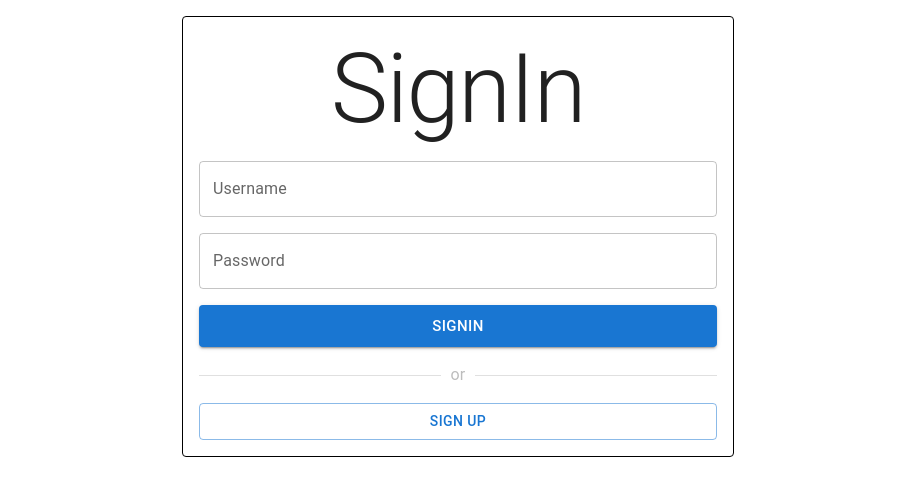
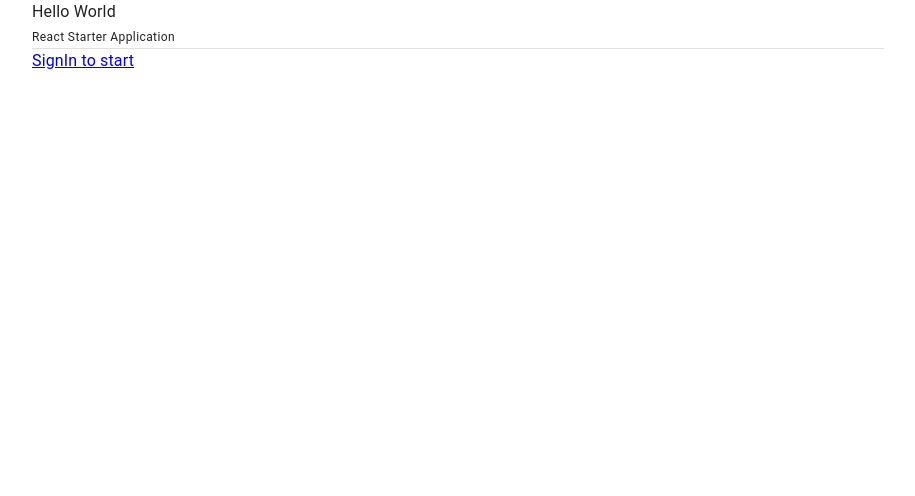
Before and after one commit to fabianschwab/react-starter-frontend, a React (Create React App) app: page / in a window 1280 px wide. Shown: the top 496 px of the page, without its empty margins (182-1097 px from the left). Built offline with nearby package versions, Linux system fonts and the light colour scheme; the HTML template or start-up script is replaced by a standard one.

Commit message:
protected routes

```diff
--- a/src/Compononts/SignOutButton/SignOutButton.js
+++ b/src/Compononts/SignOutButton/SignOutButton.js
@@ -6,6 +6,7 @@ const SignOutButton = () => {
 
   const handleSignOut = async () => {
     auth.signOut();
+    // TODO: Add redirect to.
   };
   return (
     <Button variant="outlined" onClick={handleSignOut}>
--- a/src/hooks/useAuth.js
+++ b/src/hooks/useAuth.js
@@ -2,7 +2,7 @@ import axios from "axios";
 import { createContext, useContext, useState } from "react";
 import axiosJWT from "../utils/axiosJWT";
 
-const authContext = createContext();
+const AuthContext = createContext();
 
 function useProvideAuth() {
   const [user, setUser] = useState(null);
@@ -63,9 +63,9 @@ function useProvideAuth() {
 
 export function ProvideAuth({ children }) {
   const auth = useProvideAuth();
-  return <authContext.Provider value={auth}>{children}</authContext.Provider>;
+  return <AuthContext.Provider value={auth}>{children}</AuthContext.Provider>;
 }
 
 export const useAuth = () => {
-  return useContext(authContext);
+  return useContext(AuthContext);
 };
--- a/src/pages/App/App.js
+++ b/src/pages/App/App.js
@@ -1,19 +1,75 @@
-import { BrowserRouter as Router, Route, Routes } from "react-router-dom";
+import { Container, Divider, Typography } from "@mui/material";
+import { BrowserRouter as Router, Route, Routes, Link } from "react-router-dom";
 import SignIn from "../SingIn/SignIn";
 import SignUp from "../SingUp/SignUp";
 import UserProfile from "../UserProfile/UserProfile";
 import "./App.css";
+import { useAuth } from "../../hooks/useAuth";
+import { useLocation, Navigate } from "react-router-dom";
 
 function App() {
+  const Home = () => {
+    return (
+      <Container maxWidth="md">
+        <Typography>Hello World</Typography>
+        <Typography variant="caption">React Starter Application</Typography>
+        <Divider />
+        <Link to="/signin">SignIn to start</Link>
+      </Container>
+    );
+  };
+
+  const Dummy = () => {
+    return (
+      <Container maxWidth="md">
+        <Typography>Hello User!</Typography>
+        <Typography variant="caption">
+          Your are now logged in and can see protected content.
+        </Typography>
+      </Container>
+    );
+  };
+
   return (
     <Router>
       <Routes>
-        <Route path="/" element={<SignIn to="/profile" />} />
-        <Route path="/signup" element={<SignUp to="/" />} />
-        <Route path="/profile" element={<UserProfile />} />
+        <Route path="/" element={<Home />} />
+        <Route path="/signup" element={<SignUp to="/signin" />} />
+        <Route path="/signin" element={<SignIn to="/profile" />} />
+        <Route
+          path="/profile"
+          element={
+            <RequireAuth>
+              <UserProfile />
+            </RequireAuth>
+          }
+        />
+        <Route
+          path="/dummy"
+          element={
+            <RequireAuth>
+              <Dummy />
+            </RequireAuth>
+          }
+        />
       </Routes>
     </Router>
   );
 }
 
+function RequireAuth({ children }) {
+  const auth = useAuth();
+  const location = useLocation();
+
+  if (!auth.user) {
+    // Redirect them to the /login page, but save the current location they were
+    // trying to go to when they were redirected. This allows us to send them
+    // along to that page after they login, which is a nicer user experience
+    // than dropping them off on the home page.
+    return <Navigate to="/signin" state={{ from: location }} />;
+  }
+
+  return children;
+}
+
 export default App;
--- a/src/pages/SingIn/SignIn.js
+++ b/src/pages/SingIn/SignIn.js
@@ -1,5 +1,5 @@
 import { useState } from "react";
-import { useNavigate } from "react-router-dom";
+import { useNavigate, useLocation } from "react-router-dom";
 import { useAuth } from "../../hooks/useAuth";
 import "./SignIn.css";
 import {
@@ -21,6 +21,7 @@ const SignIn = ({ to }) => {
 
   const auth = useAuth();
   const navigate = useNavigate();
+  const location = useLocation();
 
   const validationSchema = yup.object({
     username: yup.string().required("Username is required"),
@@ -36,8 +37,9 @@ const SignIn = ({ to }) => {
     onSubmit: async (values) => {
       const signedIn = await auth.signIn(values);
       if (signedIn.auth) {
-        // Navigate to passed path
-        navigate(to);
+        // Navigate to passed path or if redirected return to old page
+        const goto = location.state?.from?.pathname || to;
+        navigate(goto);
       } else {
         setError({ show: true, msg: signedIn.msg });
       }
```
